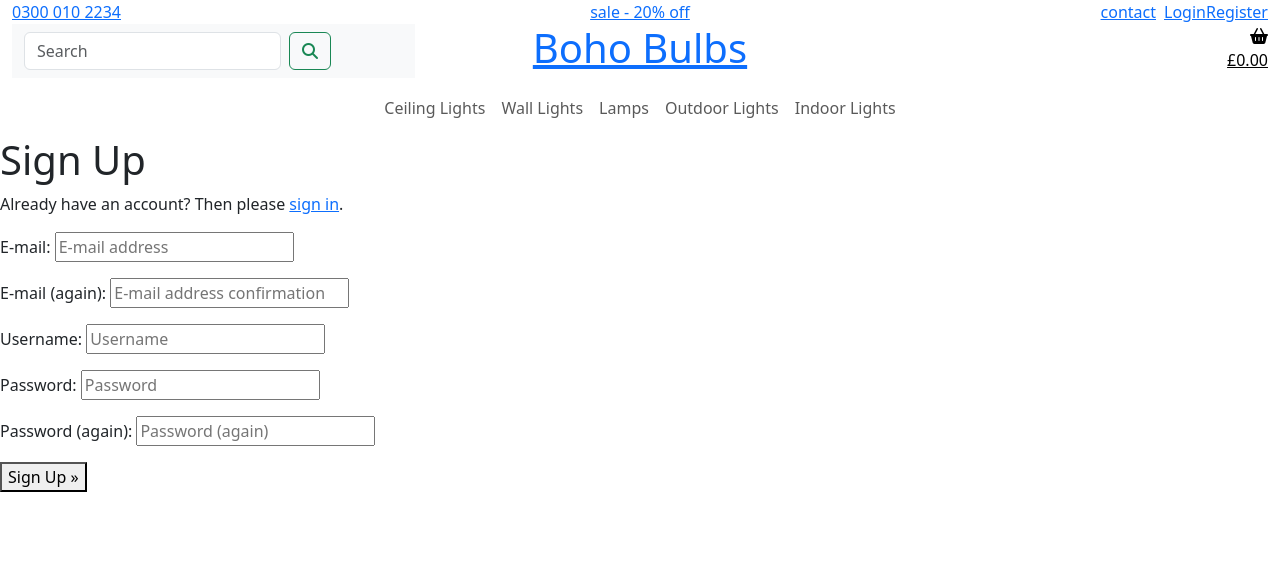
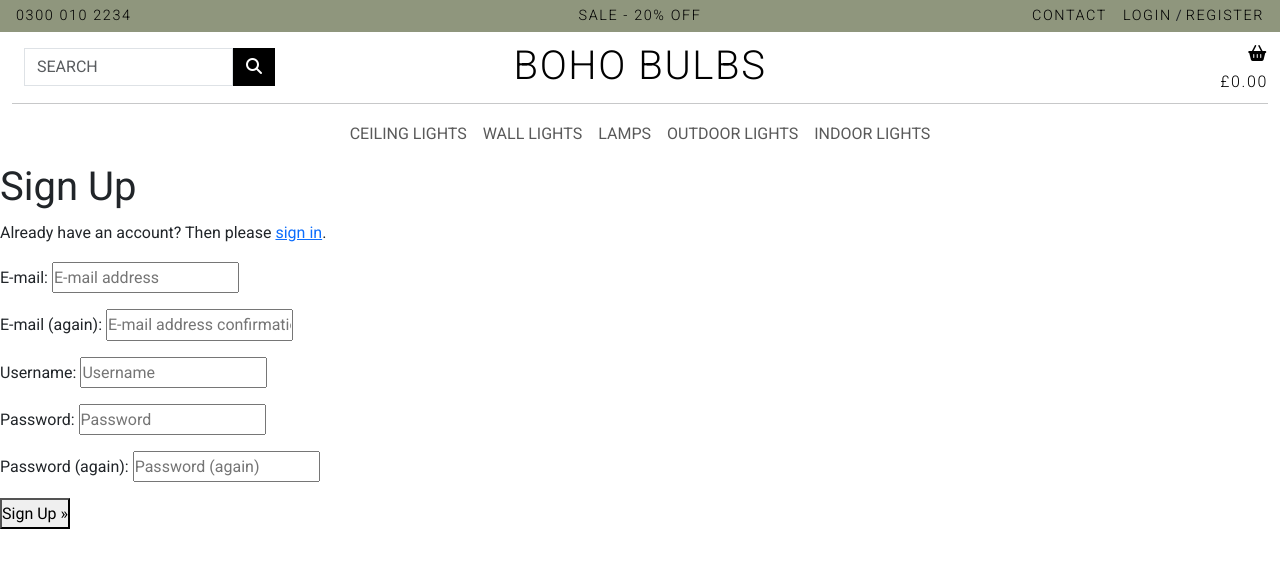
Before and after one commit to AbbyHumphreys/boho_bulbs, a Django app: page /accounts/signup/ in a window 1280 px wide. Shown: the top 568 px of the page. Run offline with Django 3.2, Linux system fonts and the light colour scheme; some libraries are stand-ins or nearby versions.

Commit message:
style: for desktop

```diff
--- a/static/css/base.css
+++ b/static/css/base.css
@@ -0,0 +1,57 @@
+/*----------------------------------------------------- Imports */
+@import url('https://fonts.googleapis.com/css2?family=Roboto:wght@300;400&display=swap');
+
+/*----------------------------------------------------- General */
+
+* {
+    margin: 0;
+    padding: 0;
+    box-sizing: border-box;
+}
+
+body {
+    font-family: "Roboto", sans-serif;
+    font-weight: 400;
+    font-size: 16px;
+    line-height: 1.7;
+}
+
+.uppercase {
+    text-transform: uppercase;
+}
+
+/*----------------------------------------------------- Colors */
+
+.bg-color-1 {
+    background-color: #8f967d;
+}
+
+.bg-color-2 {
+    background-color: #000;
+}
+
+.txt-color-1 {
+    color: #fff;
+}
+
+/*----------------------------------------------------- Header Section */
+
+.sales-links a, .brand-section a {
+    text-decoration: none;
+    color: black;
+    letter-spacing: 0.1rem;
+    font-weight: 300;
+}
+
+.sales-links {
+    background-color: #8f967d;
+    font-size: 0.9rem;
+}
+
+.vertical-center {
+    margin: 0;
+    position: absolute;
+    top: 50%;
+    -ms-transform: translateY(-50%);
+    transform: translateY(-50%);
+}
--- a/templates/base.html
+++ b/templates/base.html
@@ -20,28 +20,30 @@
 </head>
   <body>
     <div class="container-fluid">
-        <section class="header">
+        <section class="header uppercase">
             <div class="row sales-header">
                 <div class="col-12">
                     <div class="row">
                         <div class="col-12">
-                            <div class="row">
-                                <div class="col-4">
+                            <div class="row sales-links p-1">
+                                <div class="col-4 d-none d-lg-block">
                                     <a href="#">0300 010 2234</a>
                                 </div>
-                                <div class="col-4 text-center">
+                                <div class="col-12 col-lg-4 text-center">
                                     <a href="#">sale - 20% off</a>
                                 </div>
-                                <div class="col-4 d-inline-flex justify-content-end">
-                                    <a class="pe-2" href="#">contact</a>
+                                <div class="col-4 d-none d-lg-inline-flex justify-content-end ">
+                                    <a class="me-3" href="#">contact</a>
                                     {% if request.user.is_authenticated %}
                                         {% if request.user.is_superuser %}
                                             <a href="#">Product Management</a>
                                         {% endif %}
-                                        <a href="#">My Profile</a>
+                                        <a class="me-1" href="#">My Profile</a>
+                                        <p class="me-1 mb-0">/</p>
                                         <a href="{% url 'account_logout' %}">Logout</a>
                                     {% else %}
-                                        <a href="{% url 'account_login' %}">Login</a>
+                                        <a class="me-1" href="{% url 'account_login' %}">Login</a>
+                                        <p class="me-1 mb-0">/</p>
                                         <a href="{% url 'account_signup' %}">Register</a>
                                     {% endif %}
                                 </div>
@@ -50,19 +52,19 @@
                     </div>
                 </div>
             </div>
-            <div class="row brand">
+            <div class="row brand-section mt-2 mb-2">
                 <div class="col-4">
-                    <nav class="navbar bg-body-tertiary">
+                    <nav class="navbar">
                         <div class="container-fluid">
                           <form class="d-flex" role="search" method="GET" action="">
-                            <input class="form-control me-2" type="search"  name="q" placeholder="Search" aria-label="Search">
-                            <button class="btn btn-outline-success" type="submit"><i class="fa-solid fa-magnifying-glass"></i></button>
+                            <input class="form-control uppercase rounded-0" type="search"  name="q" placeholder="Search" aria-label="Search">
+                            <button class="btn bg-color-2 txt-color-1 rounded-0" type="submit"><i class="fa-solid fa-magnifying-glass"></i></button>
                           </form>
                         </div>
-                      </nav>
+                    </nav>
                 </div>
-                <div class="col-4 text-center">
-                    <h1><a href="{% url 'home' %}">Boho Bulbs</a></h1>
+                <div class="col-4 text-center logo-section">
+                    <h1 class="mb-0"><a class="align-middle" href="{% url 'home' %}">Boho Bulbs</a></h1>
                 </div>
                 <div class="col-4">
                     <a class="{% if grand_total %}text-info font-weight-bold{% else %}text-black{% endif %}" href="#">
@@ -79,6 +81,7 @@
                     </a>
                 </div>
             </div>
+                <hr class="m-0">
             <nav class="navbar navbar-expand-lg">
                 <div class="container-fluid">
                     <button class="navbar-toggler" type="button" data-bs-toggle="collapse"
```
